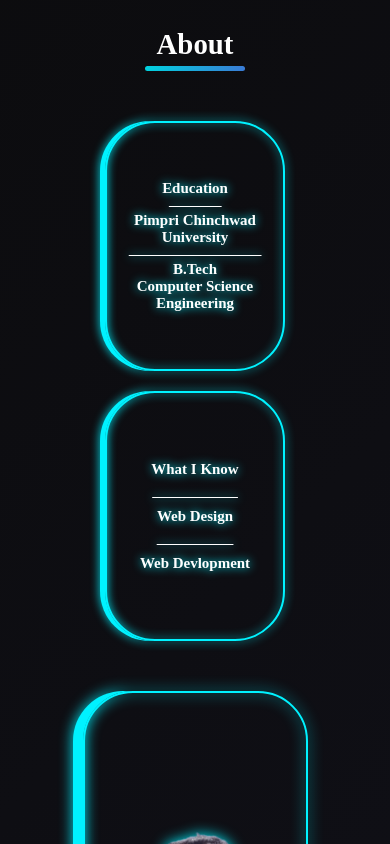
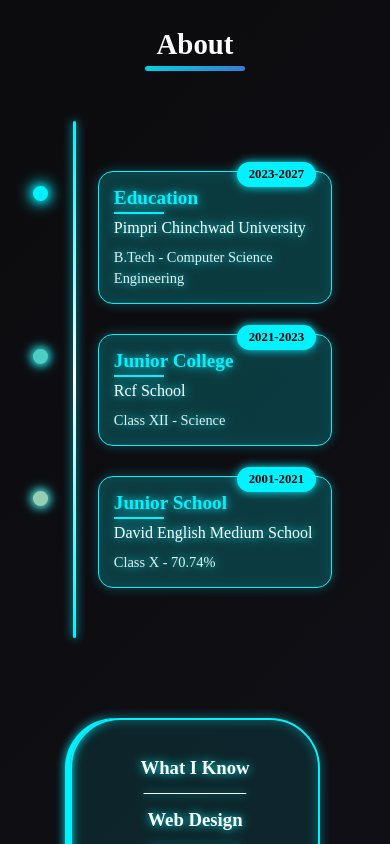
Before and after one commit to sohamkoli29/Portfolio, a React (Vite) app: page / in a window 390 px wide. Shown: the part 900-1744 px from the top of the page. Built offline with nearby package versions, Linux system fonts and the light colour scheme.

Commit message:
updated education part

```diff
--- a/src/components/About/About.css
+++ b/src/components/About/About.css
@@ -1,7 +1,6 @@
 .about {
   margin: 0;
   display: flex;
-
   align-items: center;
   flex-direction: column;
   gap: 20px;
@@ -38,9 +37,9 @@
     position: relative;
     justify-content: space-between;
     margin-top: 40px;
+}
 
-}
-/* About-Edu-card*/
+/* About-Edu-container*/
 .about-edu{
     position: relative;
     display: flex;
@@ -49,51 +48,135 @@
     gap: 50px;
     transform: perspective(800px) translateX(-200px) rotateY(30deg);
     filter: drop-shadow(0 0 5px var(--color-cyan));
-
-  }
-/* About-Education */
-.about-cse{
-    width: 200px;
-    height: 250px;
-    border: var(--color-cyan) 2px solid;
-    border-radius: 50px;
-    display: flex;
-    flex-direction: column;
-    justify-content: center;
-    align-items: center;
-    box-shadow: -5px 0px 0px var(--color-cyan);
 }
 
-.about-cse h3,
-.about-cse p{
+/* Timeline Container */
+.education-timeline {
   position: relative;
-
-    text-align: center;
-    color: var(--color-white);
+  width: 300px;
+  padding: 20px 0;
 }
 
-.about-cse h3::after{
+/* Timeline Line */
+.education-timeline::before {
   content: '';
   position: absolute;
-  width: 80%;
-  height: 1px;
-  border-radius: 5px;
-  background: var(--color-white);
-  left: 50%;
-  bottom: -10px;
-  transform: translateX(-50%);
-}
-.about-cse p{
-    font-size: 1.17em;
-    font-weight: bolder;
-    color: var(--color-white);
-
+  left: 30px;
+  top: 0;
+  bottom: 0;
+  width: 3px;
+  background: linear-gradient(to bottom, var(--color-cyan), var(--color-white), var(--color-cyan));
+  border-radius: 3px;
 }
 
-/* About-Servuces */
+/* Education Items */
+.edu-item {
+  position: relative;
+  margin: 30px 0;
+  padding-left: 70px;
+  opacity: 0;
+  animation: slideInFromLeft 0.8s ease-out forwards;
+}
+
+.edu-item:nth-child(1) { animation-delay: 0.2s; }
+.edu-item:nth-child(2) { animation-delay: 0.4s; }
+.edu-item:nth-child(3) { animation-delay: 0.6s; }
+
+/* Timeline Dots */
+.edu-dot {
+  position: absolute;
+  left: -40px;
+  top: 15px;
+  width: 20px;
+  height: 20px;
+  border-radius: 50%;
+  border: 3px solid var(--color-cyan);
+  background: var(--color-white);
+  box-shadow: 0 0 10px var(--color-cyan);
+  z-index: 2;
+}
+
+/* Different dot colors for different education levels */
+.edu-item.university .edu-dot {
+  background: var(--color-cyan);
+  box-shadow: 0 0 15px var(--color-cyan);
+}
+
+.edu-item.highschool .edu-dot {
+  background: #4ECDC4;
+  border-color: #4ECDC4;
+  box-shadow: 0 0 10px #4ECDC4;
+}
+
+.edu-item.juniorschool .edu-dot {
+  background: #96CEB4;
+  border-color: #96CEB4;
+  box-shadow: 0 0 10px #96CEB4;
+}
+
+/* Education Content */
+.edu-content {
+  background: rgba(0, 255, 255, 0.1);
+  border: 1px solid var(--color-cyan);
+  border-radius: 15px;
+  padding: 20px;
+  backdrop-filter: blur(10px);
+  transition: all 0.3s ease;
+}
+
+.edu-content:hover {
+  transform: translateX(10px);
+  box-shadow: -5px 5px 15px rgba(0, 255, 255, 0.3);
+  border-color: var(--color-white);
+}
+
+.edu-year {
+  position: absolute;
+  top: -10px;
+  right: 15px;
+  background: var(--color-cyan);
+  color: black;
+  padding: 5px 12px;
+  border-radius: 20px;
+  font-size: 0.8em;
+  font-weight: bold;
+}
+
+.edu-content h3 {
+  color: var(--color-cyan);
+  margin: 0 0 8px 0;
+  font-size: 1.2em;
+  position: relative;
+}
+
+.edu-content h3::after {
+  content: '';
+  position: absolute;
+  width: 50px;
+  height: 2px;
+  background: var(--color-cyan);
+  left: 0;
+  bottom: -5px;
+}
+
+.edu-content h4 {
+  color: var(--color-white);
+  margin: 10px 0 8px 0;
+  font-size: 1em;
+  font-weight: normal;
+}
+
+.edu-content p {
+  color: rgba(255, 255, 255, 0.9);
+  margin: 10px 0 0 0;
+  font-size: 0.9em;
+  line-height: 1.4;
+}
+
+/* Competitive Programming Card - Updated */
 .about-cf{
-    width: 200px;
-    height: 250px;
+    width: 250px;
+    height: 200px;
     border: var(--color-cyan) 2px solid;
     border-radius: 50px;
     display: flex;
@@ -102,16 +185,20 @@
     align-items: center;
     gap: 10px;
     box-shadow: -5px 0px 0px var(--color-cyan);
-    margin-bottom: 100px;
+    margin-top: 50px;
+    background: rgba(0, 255, 255, 0.05);
+    backdrop-filter: blur(5px);
 }
+
 .about-cf h3,
 .about-cf p{
     position: relative;
-    top: 0px;
     padding: 10px;
     text-align: center;
     color: var(--color-white);
+    margin: 0;
 }
+
 .about-cf h3::after{
     content: '';
     position: absolute;
@@ -120,15 +207,15 @@
     border-radius: 5px;
     background: var(--color-white);
     left: 50%;
-  bottom: -10px;
+    bottom: -5px;
     transform: translateX(-50%);
 }
+
 .about-cf p{
-    font-size: 1.17em;
+    font-size: 1em;
     font-weight: bolder;
-    color: var(--color-white);
+}
 
-}
 /* About-ID-Card */
 .about-me {
   position: relative;
@@ -143,28 +230,24 @@
   transform: perspective(800px) rotateY(10deg);
   box-shadow: -10px 0px 0px var(--color-cyan);
   filter: drop-shadow(0 0 7px var(--color-cyan));
-
   padding: 20px;
 }
+
 .about-img{
-
   height: 300px;
   width: 200px;
   display: flex;
+  align-items: end;
+}
 
-  align-items: end;
-
-
-}
 .about-img img{
-
   max-width: 100%;
   max-height: 100%;
   object-fit: contain;
-
   -webkit-mask-image: linear-gradient(to bottom,  black 50% , transparent 100%);
   mask-image: linear-gradient(to bottom,  black 50% , transparent 100%);
 }
+
 .about-name {
   width: 200px;
   position: relative;
@@ -174,6 +257,7 @@
   top: 0;
   text-align: center;
 }
+
 .about-name::after {
   content: '';
   position: absolute;
@@ -186,9 +270,9 @@
   transform: translateX(-50%);
   animation: slide 1s ease-in forwards;
 }
+
 /* About Bio*/
 .about-bio {
-
   position: relative;
   display: flex;
   flex-direction: column;
@@ -198,20 +282,20 @@
   width: 250px;
   border: var(--color-cyan) 2px solid;
   border-radius: 50px;
-  transform: perspective(800px) translateX(200px)  rotateY(-30deg);
+  transform: perspective(800px) translateX(200px) rotateY(-30deg);
   filter: drop-shadow(0 0 5px var(--color-cyan));
-
   box-shadow: 10px 0px 0px var(--color-cyan);
   padding: 20px;
   gap: 20px;
 }
+
 .about-bio h3{
   position: relative;
-
   font-size: 1.5em;
   color: var(--color-white);
   text-align: center;
 }
+
 .about-bio h3::after {
   content: '';
   position: absolute;
@@ -223,14 +307,13 @@
   bottom: -10px;
   transform: translateX(-50%);
 }
+
 .about-bio p{
-
   position: relative;
-
   padding: 10px;
-
   color: var(--color-white);
 }
+
 .about-bio p::after {
   content: '';
   position: absolute;
@@ -242,6 +325,7 @@
   bottom: -10px;
   transform: translateX(-50%);
 }
+
 .about-btn{
   background: var(--color-cyan);
   color: var(--color-white);
@@ -249,16 +333,33 @@
   font-size: large;
   font-weight: bolder;
   padding: 5px 10px;
+  border: none;
+}
 
-  border: none;
-
-}
 .about-btn:hover{
   background: var(--color-white);
   color: var(--color-cyan);
   box-shadow: 0 0 5px var(--color-white);
 }
 
+/* Animations */
+@keyframes slideInFromLeft {
+  from {
+    opacity: 0;
+    transform: translateX(-50px);
+  }
+  to {
+    opacity: 1;
+    transform: translateX(0);
+  }
+}
+
+@keyframes slide {
+  from { width: 0; }
+  to { width: 100%; }
+}
+
+/* Responsive Design */
 @media (max-width: 1200px) {
   .about-main {
     justify-content: center;
@@ -267,6 +368,10 @@
 
   .about-edu, .about-me, .about-bio {
     transform: none;
+  }
+
+  .education-timeline {
+    width: 280px;
   }
 }
 
@@ -284,20 +389,26 @@
   }
 
   .about-edu {
-    flex-direction: row;
-    flex-wrap: wrap;
-    justify-content: center;
-    align-content: center;
-
+    flex-direction: column;
+    align-items: center;
     gap: 30px;
   }
-  .about-cse, .about-cf {
 
-    padding: 5px;
-    font-size: 0.8em;
+  .education-timeline {
+    width: 100%;
+    max-width: 350px;
   }
-  .about-cf {
-    margin-bottom: 0;
+
+  .education-timeline::before {
+    left: 20px;
+  }
+
+  .edu-item {
+    padding-left: 50px;
+  }
+
+  .edu-dot {
+    left: -30px;
   }
 }
 
@@ -306,20 +417,26 @@
     font-size: 2rem;
   }
 
-  .about-edu {
-    gap: 20px;
-  }
-
   .about-me, .about-bio {
     width: 90%;
     max-width: 250px;
   }
+
   .about-bio p {
     font-size: 0.8em;
   }
-  .about-cse, .about-cf {
+
+  .education-timeline {
     width: 90%;
-    max-width: 200px;
+  }
+
+  .edu-content {
+    padding: 15px;
+  }
+
+  .about-cf {
+    width: 90%;
+    max-width: 250px;
   }
 }
 
@@ -328,7 +445,17 @@
     font-size: 1.8rem;
   }
 
-  .about-edu {
-    flex-direction: column;
+  .education-timeline::before {
+    left: 15px;
+  }
+
+  .edu-item {
+    padding-left: 40px;
+  }
+
+  .edu-dot {
+    left: -25px;
+    width: 15px;
+    height: 15px;
   }
 }
--- a/src/components/About/About.tsx
+++ b/src/components/About/About.tsx
@@ -15,17 +15,48 @@ const About = (): JSX.Element => {
 
       <div className="about-main">
         <div className="about-edu">
-          <div className="about-cse">
-            <h3>{t('aboutEduHead')}</h3>
-            <br />
-            <h3>{t('aboutEduH3')}</h3>
-            <br />
-            <p>
-              {t('aboutProgram')} <br />
-              {t('aboutCourse')}
-            </p>
+          <div className="education-timeline">
+            {/* University Education */}
+            <div className="edu-item university">
+              <div className="edu-dot"></div>
+              <div className="edu-content">
+                <div className="edu-year">{t('aboutUniYear')}</div>
+                <h3>{t('aboutEduHead')}</h3>
+                <h4>{t('aboutEduH3')}</h4>
+                <p>
+                  {t('aboutProgram')} - {t('aboutCourse')}
+                </p>
+              </div>
+            </div>
+
+            {/* High School */}
+            <div className="edu-item highschool">
+              <div className="edu-dot"></div>
+              <div className="edu-content">
+                <div className="edu-year">{t('aboutHighSchoolYear')}</div>
+                <h3>{t('aboutHighSchoolHead')}</h3>
+                <h4>{t('aboutHighSchoolName')}</h4>
+                <p>
+                  {t('aboutHighSchoolProgram')} - {t('aboutHighSchoolStream')}
+                </p>
+              </div>
+            </div>
+
+            {/* Junior School */}
+            <div className="edu-item juniorschool">
+              <div className="edu-dot"></div>
+              <div className="edu-content">
+                <div className="edu-year">{t('aboutJuniorSchoolYear')}</div>
+                <h3>{t('aboutJuniorSchoolHead')}</h3>
+                <h4>{t('aboutJuniorSchoolName')}</h4>
+                <p>
+                  {t('aboutJuniorSchoolProgram')} - {t('aboutJuniorSchoolGrade')}
+                </p>
+              </div>
+            </div>
           </div>
 
+          {/* Competitive Programming - kept separate */}
           <div className="about-cf">
             <h3>{t('aboutCfHead')}</h3>
             <h3>{t('aboutCfH3')}</h3>
--- a/src/locales/en/lang.json
+++ b/src/locales/en/lang.json
@@ -20,10 +20,24 @@
 
 
     "aboutHead": "About",
+
     "aboutEduHead" : "Education",
     "aboutEduH3" :"Pimpri Chinchwad University",
     "aboutProgram" : "B.Tech",
     "aboutCourse" : "Computer Science Engineering",
+        "aboutUniYear":"2023-2027",
+      "aboutHighSchoolYear": "2021-2023",
+  "aboutHighSchoolHead": "Junior College",
+  "aboutHighSchoolName": "Rcf School",
+  "aboutHighSchoolProgram": "Class XII",
+  "aboutHighSchoolStream": "Science",
+
+  "aboutJuniorSchoolYear": "2001-2021",
+  "aboutJuniorSchoolHead": "Junior School",
+  "aboutJuniorSchoolName": "David English Medium School",
+  "aboutJuniorSchoolProgram": "Class X",
+  "aboutJuniorSchoolGrade": "70.74%",
+
     "aboutCfHead": "What I Know",
     "aboutCfH3":"Web Design",
     "aboutCfP":"Web Devlopment",
```
Lines whose indentation alone changed are shown as unchanged.
